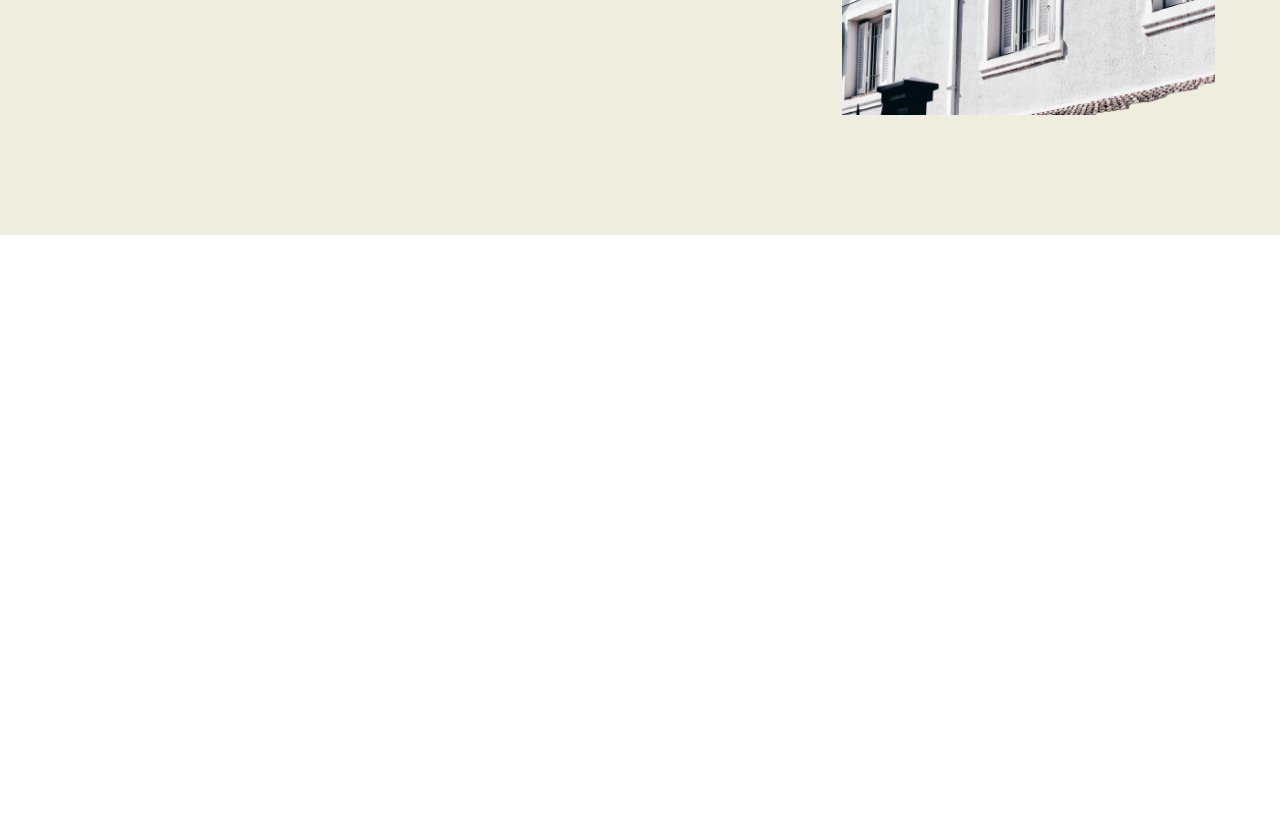
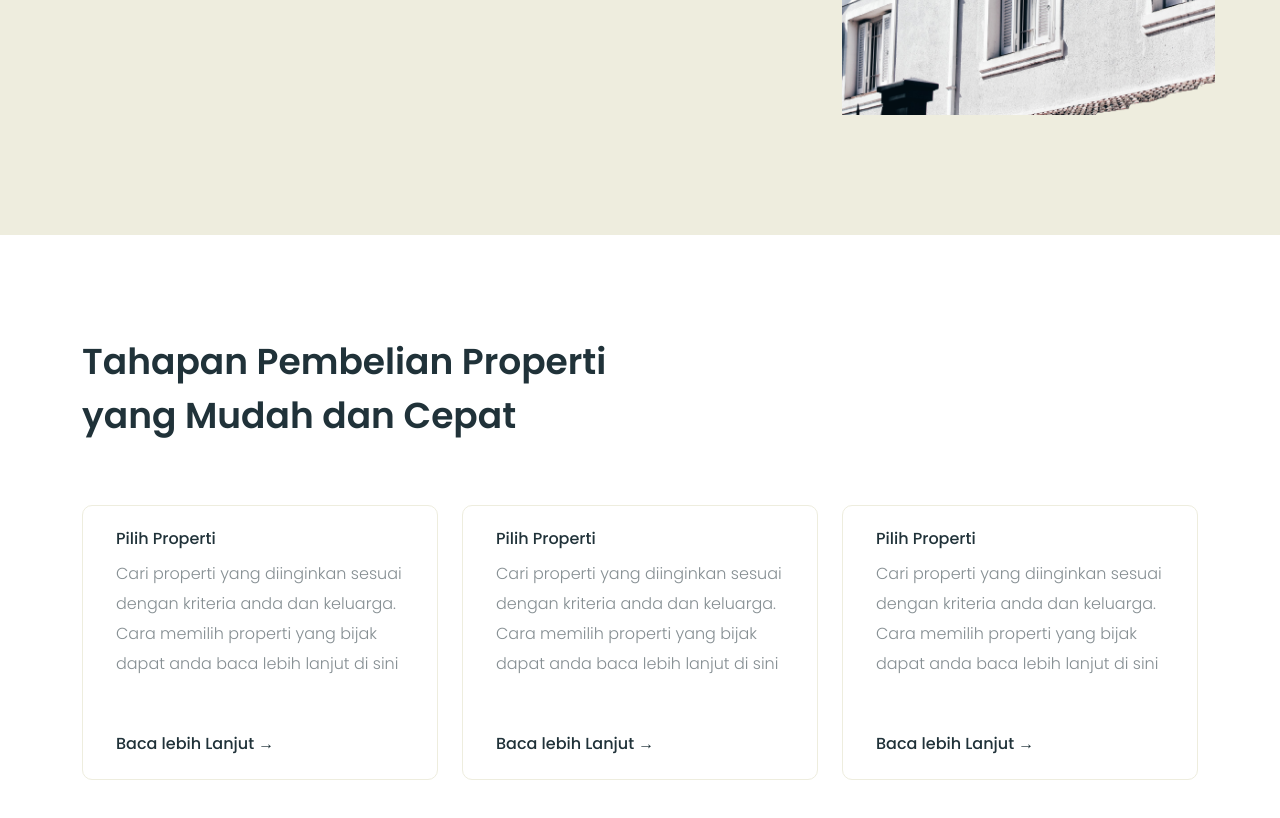
Before and after one commit to SahariorRidoy/Omah-Bootsrap, a plain HTML site: page index.html in a window 1280 px wide. Shown: the part 570-1388 px from the top of the page. Before the commit the page ends 805 px from the top, so only its background shows below. Drawn offline with Linux system fonts and the light colour scheme.

Commit message:
Property Section Added

```diff
--- a/css/style.css
+++ b/css/style.css
@@ -51,3 +51,60 @@ display: flex;
     border-radius: 15px;
 background: #FFF;
 }
+header ul li a:hover {
+    font-weight: 700;
+}
+
+
+/* Property Section Styles */
+.property {
+    margin-top: 100px;
+    margin-bottom: 100px;
+}
+.property .col-lg-12 h2 {
+    color: #203239;
+
+/* h1 */
+font-family: Poppins;
+font-size: 36px;
+font-style: normal;
+font-weight: 600;
+line-height: 150%; /* 54px */
+width: 533px;
+margin-bottom: 62px;
+}
+.property .cards{
+    padding: 20px 33px;
+    line-height: 30px; /* 187.5% */
+    border-radius: 10px;
+border: 1px solid #EEEDDE;
+box-shadow: 0px 0px 0px 0px rgba(0, 0, 0, 0.00);
+}
+.property .col-lg-4 h4{
+    color: #203239;
+font-family: Poppins;
+font-size: 16px;
+font-style: normal;
+font-weight: 500;
+line-height: normal;
+margin-bottom: 8px;
+}
+.property .col-lg-4 p{
+    color: rgba(32, 50, 57, 0.55);
+    font-family: Poppins;
+    font-size: 16px;
+    font-style: normal;
+    font-weight: 300;
+    line-height: 30px; /* 187.5% */
+    margin-bottom: 50px;
+}
+.property .col-lg-4 button{
+    color: #203239;
+font-family: Poppins;
+font-size: 16px;
+font-style: normal;
+font-weight: 500;
+line-height: normal;
+border:none;
+background: none;
+}
--- a/index.html
+++ b/index.html
@@ -43,8 +43,8 @@
                     <div class="col-lg-8">
                       <h1 class="fw-bold">Temukan Hunian Keluarga Sesuai Keinginanmu</h1>
                       <p class="fw-light w-50">Menyediakan hunian bagi keluarga anda dengan varian pilihan dan lokasi yang strategis di kota anda dengan cara yang lebih mudah.</p>
-                      <div>
-                        <input type="text"  class="search-input" placeholder="Search location, properties, residental group">
+                      <div class="">
+                        <input type="text"  class="search-input" placeholder=" Search location, properties, residental group">
                         <button>Search</button>
                       </div>
                     </div>
@@ -56,7 +56,39 @@
               </section>
     </header>
     <main>
-      <!--  -->
+      <!-- Property Section -->
+       <section class="property">
+        <div class="container">
+          <div class="row">
+            <div class="col-lg-12">
+              <h2>Tahapan Pembelian Properti yang Mudah dan Cepat</h2>
+            </div>
+          </div>
+          <div class="row">
+            <div class="col-lg-4">
+              <div class="cards">
+                <h4>Pilih Properti</h4>
+                <p>Cari properti yang diinginkan sesuai dengan kriteria anda dan keluarga. Cara memilih properti yang bijak dapat anda baca lebih lanjut di sini</p>
+                <button>Baca lebih Lanjut &rarr;</button>
+              </div>
+            </div>
+            <div class="col-lg-4">
+              <div class="cards">
+                <h4>Pilih Properti</h4>
+                <p>Cari properti yang diinginkan sesuai dengan kriteria anda dan keluarga. Cara memilih properti yang bijak dapat anda baca lebih lanjut di sini</p>
+                <button>Baca lebih Lanjut &rarr;</button>
+              </div>
+            </div>
+            <div class="col-lg-4">
+              <div class="cards">
+                <h4>Pilih Properti</h4>
+                <p>Cari properti yang diinginkan sesuai dengan kriteria anda dan keluarga. Cara memilih properti yang bijak dapat anda baca lebih lanjut di sini</p>
+                <button>Baca lebih Lanjut &rarr;</button>
+              </div>
+            </div>
+          </div>
+        </div>
+       </section>
 
     </main>
     <footer>
```
